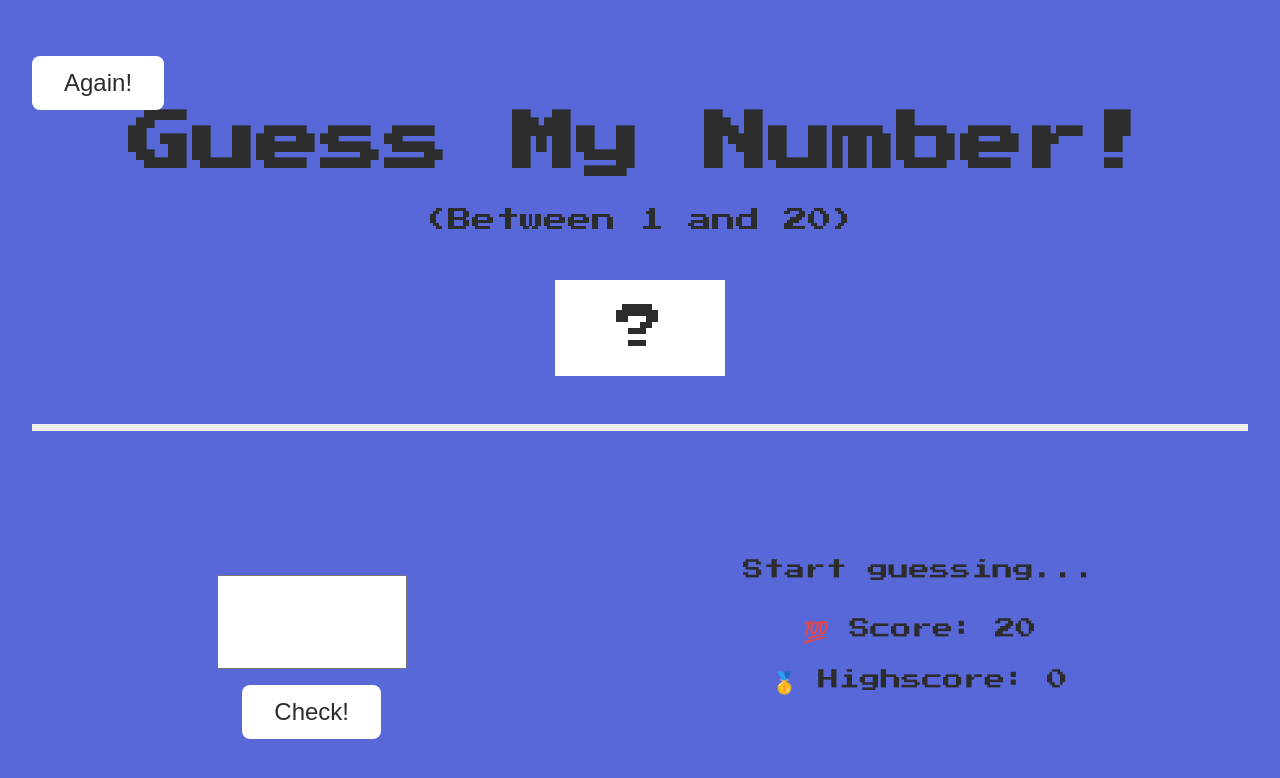
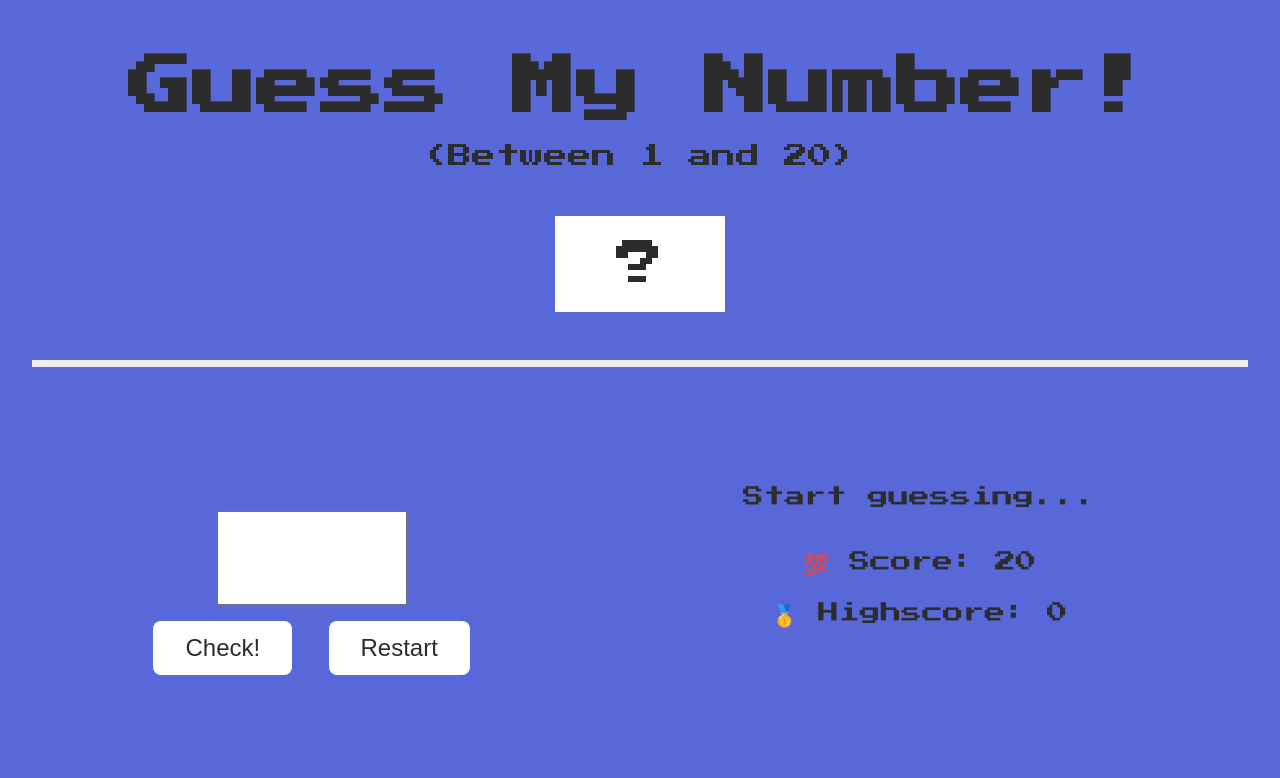
Before and after one commit to altramax/Guess-My-Number, a plain HTML site: page index.html in a window 1280 px wide. Drawn offline with Linux system fonts and the light colour scheme.

Commit message:
Guess My Number

```diff
--- a/index.html
+++ b/index.html
@@ -11,13 +11,15 @@
     <header class="header">
       <h1 class="head">Guess My Number!</h1>
       <p class="between btw">(Between 1 and 20)</p>
-      <button class="btn top again">Again!</button>
       <div class="number">?</div>
     </header>
     <main class="main">
       <section class="left">
         <input type="number" class="guess" />
-        <button class="btn check">Check!</button>
+        <div class="btns">
+          <button class="btn check">Check!</button>
+          <button class="btn again">Restart</button>
+        </div>
       </section>
       <section class="right">
         <p class="message">Start guessing...</p>
--- a/scripts.js
+++ b/scripts.js
@@ -1,7 +1,8 @@
 "use strict"
-
+// secreat number
 let secretNumber = Math.trunc(Math.random() * 20) + 1;
 
+// Global Variables
 let question = document.querySelector('.number');
 let guess = document.querySelector('.guess');
 let again = document.querySelector('.again');
@@ -9,11 +10,13 @@ let check = document.querySelector('.check');
 let message = document.querySelector('.message');
 let container = document.querySelector('.container');
 
+// Initial states
 let score = document.querySelector('.score');
 document.querySelector('.score').textContent = 20;
 let highscore = document.querySelector('.highscore');
 document.querySelector('.highscore').textContent = 0;
 
+// Checking Function
 check.addEventListener('click', function(){
   if(!guess.value){
     message.textContent = "🤨 invalid input 🚫"
@@ -27,8 +30,9 @@ check.addEventListener('click', function(){
     question.style.padding = '2rem';
     question.textContent = secretNumber;
     guess.value = "";
+    check.classList.add('hidden');
+
   } else if (guess.value != secretNumber) {
-
     if(guess.value < 1 || guess.value > 20){
         message.textContent = "🤨 invalid input 🚫"
         guess.value = "";
@@ -58,6 +62,7 @@ check.addEventListener('click', function(){
   }
 })
 
+// Restart Function
 again.addEventListener('click', function(){
   score.textContent = "20";
   guess.value = "";
@@ -66,4 +71,5 @@ again.addEventListener('click', function(){
   question.textContent = "?";
   container.style.backgroundColor = '#5968D9';
   question.style.width = '10%';
+  check.classList.remove('hidden');
 })
--- a/styles.css
+++ b/styles.css
@@ -9,27 +9,21 @@
 
 .container{
   padding: 1rem;
-  margin-top: 3rem;
   font-family: 'Press Start 2P', sans-serif;
   color:rgb(44, 44, 44);
   background-color: #5968D9;
-  /* background-color: #60b347; */
 }
 
 .head{
     text-align: center;
     padding-top: 4rem;
     font-size: 2.4rem;
+    line-height: 3rem;
 }
 
 .btw{
     text-align: center;
     padding-top: 1rem;
-}
-
-.top{
-    position: absolute;
-    top: 3.5rem;
 }
 
 .btn{
@@ -63,9 +57,12 @@
     font-size: 1.3rem;
 }
 
-.check{
-    display: block;
-    margin: 1rem auto;
+.btns{
+  margin: auto;
+  width: 80%;
+display: flex;
+justify-content: space-evenly;
+margin-top: 1rem;
 }
 
 .right{
@@ -75,7 +72,16 @@
 }
 
 .label-score{
-    margin: 1rem;
+    margin: 2rem;
+}
+
+.hidden{
+  display: none;
+  width: 0;
+}
+
+.message{
+  line-height: 1.8rem;
 }
 
 @media screen and (min-width:768px) {
```
Lines whose indentation alone changed are shown as unchanged.
